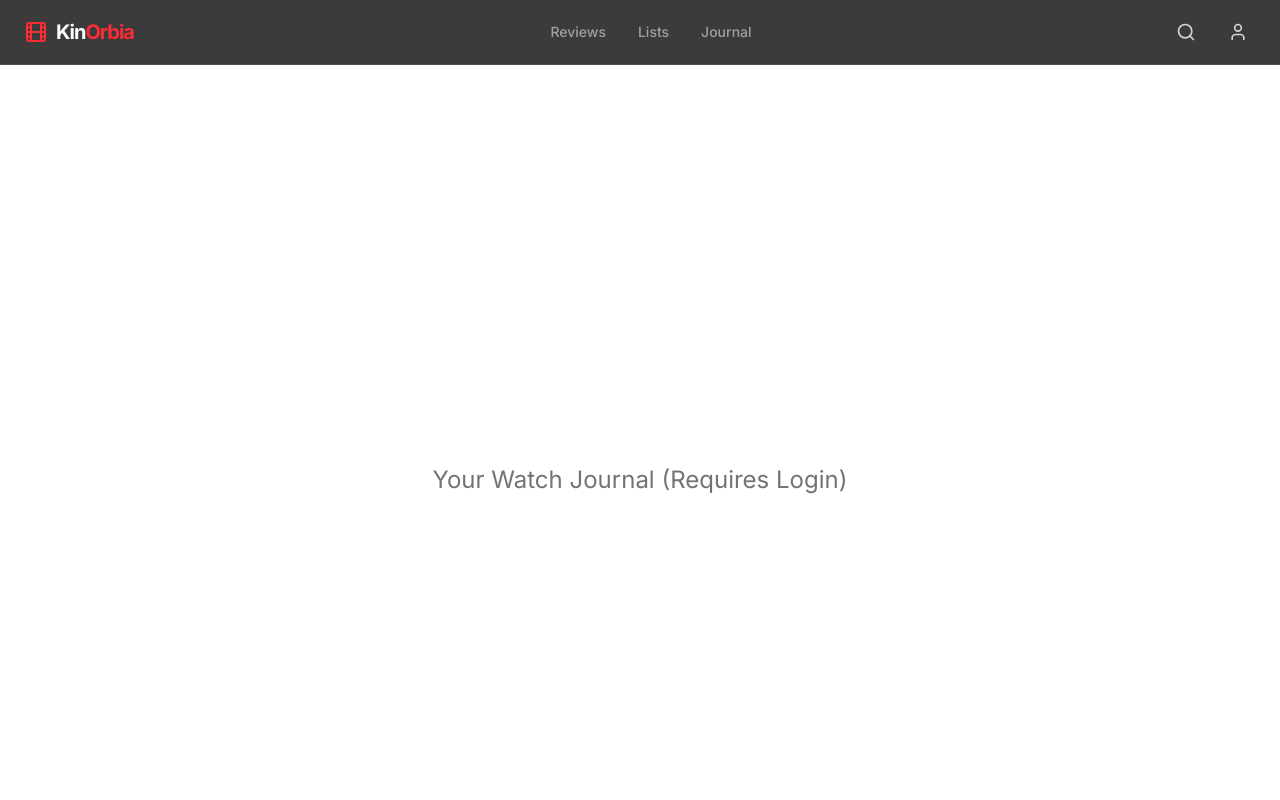
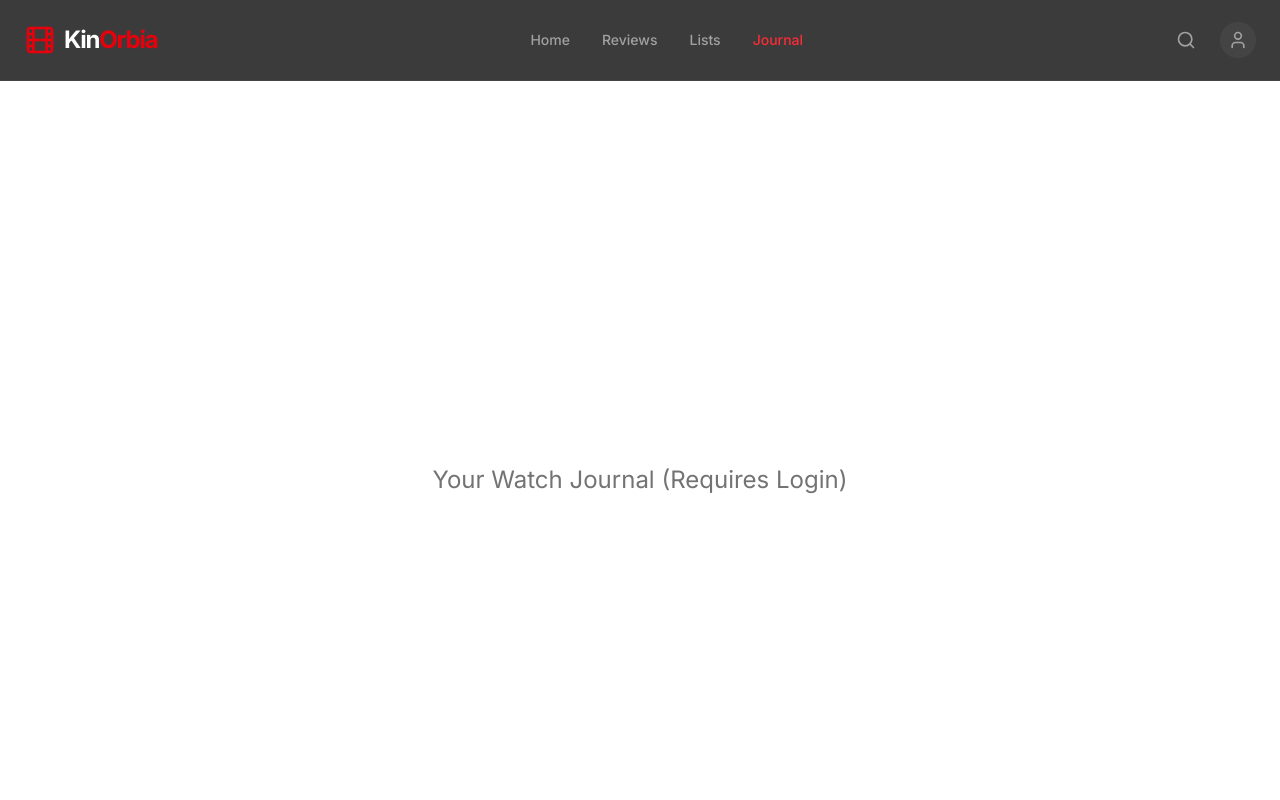
Before and after one commit to priyanshutryingtocode/kinorbia, a Next.js app: page /journal in a window 1280 px wide. Shown: the top 800 px of the page. Built offline with nearby package versions, Linux system fonts and the light colour scheme; no server answers.

Commit message:
navbar profile logo

```diff
--- a/app/login/page.tsx
+++ b/app/login/page.tsx
@@ -1,5 +1,8 @@
+"use client";
+
 import Link from "next/link";
 import { Film, Mail, Lock, Chrome } from "lucide-react";
+import { signIn } from "next-auth/react"; // Import the Auth hook
 
 export default function LoginPage() {
   return (
@@ -36,8 +39,11 @@ export default function LoginPage() {
           {/* Login Form Stack */}
           <div className="w-full max-w-xs space-y-4">
 
-            {/* Google Login Button (Visual placeholder for now) */}
-            <button className="w-full flex items-center justify-center gap-3 bg-white/10 hover:bg-white/20 border border-white/10 rounded-lg py-3 px-4 transition-all group">
+            {/* Google Login Button (With Logic Added) */}
+            <button
+              onClick={() => signIn("google", { callbackUrl: "/" })}
+              className="w-full flex items-center justify-center gap-3 bg-white/10 hover:bg-white/20 border border-white/10 rounded-lg py-3 px-4 transition-all group"
+            >
               <Chrome className="w-5 h-5 text-neutral-300 group-hover:text-red-400 transition" />
               <span className="text-sm font-medium">Continue with Google</span>
             </button>
--- a/app/signup/page.tsx
+++ b/app/signup/page.tsx
@@ -76,7 +76,7 @@ export default function SignupPage() {
           <p className="text-white mb-6 text-sm font-bold uppercase tracking-widest">Join the Orbit</p>
 
           <button
-            onClick={() => signIn("google")}
+            onClick={() => signIn("google", { callbackUrl: "/" })}
             type="button"
             className="w-full flex items-center justify-center gap-3 bg-neutral-900/50 hover:bg-neutral-800 border border-white/10 rounded-xl py-3 px-4 transition-all group backdrop-blur-md"
           >
--- a/components/Navbar.tsx
+++ b/components/Navbar.tsx
@@ -1,73 +1,104 @@
-"use client"; // <--- Crucial: Makes this interactive
+"use client";
 
 import Link from "next/link";
-import { Film, Search, User, Menu, X } from "lucide-react";
-import { useState } from "react";
-import { useRouter } from "next/navigation";
+import { Film, Search, User, LogOut } from "lucide-react";
+import { usePathname } from "next/navigation";
+import { useSession, signOut } from "next-auth/react";
 
 export default function Navbar() {
-  const [isSearchOpen, setIsSearchOpen] = useState(false);
-  const [query, setQuery] = useState("");
-  const router = useRouter();
+  const pathname = usePathname();
+  const { data: session, status } = useSession();
 
-  const handleSearch = (e: React.FormEvent) => {
-    e.preventDefault();
-    if (query.trim()) {
-      router.push(`/search?q=${query}`);
-      setIsSearchOpen(false); // Close bar after search
-    }
-  };
+  const isActive = (path: string) => pathname === path;
 
   return (
-    <nav className="fixed top-0 w-full z-50 border-b border-white/10 bg-neutral-950/80 backdrop-blur-md">
-      <div className="max-w-7xl mx-auto px-6 h-16 flex items-center justify-between">
+    <nav className="fixed top-0 left-0 right-0 z-50 bg-neutral-950/80 backdrop-blur-md border-b border-white/5">
+      <div className="max-w-7xl mx-auto px-6 h-20 flex items-center justify-between">
 
-        {/* 1. Logo */}
+        {/* === Logo === */}
         <Link href="/" className="flex items-center gap-2 group">
-          <Film className="w-6 h-6 text-red-500 group-hover:rotate-12 transition-transform" />
-          <span className="text-xl font-bold tracking-tighter text-white">
-            Kin<span className="text-red-500">Orbia</span>
+          <Film className="w-8 h-8 text-red-600 transition-transform group-hover:rotate-12" />
+          <span className="text-2xl font-bold tracking-tighter text-white">
+            Kin<span className="text-red-600">Orbia</span>
           </span>
         </Link>
 
-        {/* 2. Desktop Links */}
-        <div className="hidden md:flex items-center gap-8 text-sm font-medium text-neutral-400">
-          <Link href="/reviews" className="hover:text-white transition-colors">Reviews</Link>
-          <Link href="/lists" className="hover:text-white transition-colors">Lists</Link>
-          <Link href="/journal" className="hover:text-white transition-colors">Journal</Link>
+        {/* === Desktop Links === */}
+        <div className="hidden md:flex items-center gap-8">
+          {[
+            { name: "Home", href: "/" },
+            { name: "Reviews", href: "/reviews" },
+            { name: "Lists", href: "/lists" },
+            { name: "Journal", href: "/journal" },
+          ].map((link) => (
+            <Link
+              key={link.name}
+              href={link.href}
+              className={`text-sm font-medium transition-colors ${
+                isActive(link.href) ? "text-red-500" : "text-neutral-400 hover:text-white"
+              }`}
+            >
+              {link.name}
+            </Link>
+          ))}
         </div>
 
-        {/* 3. Search & Actions */}
-        <div className="flex items-center gap-4">
+        {/* === Right Section === */}
+        <div className="flex items-center gap-6">
+          <Link href="/search" className="text-neutral-400 hover:text-white transition">
+            <Search className="w-5 h-5" />
+          </Link>
 
-          {/* Animated Search Bar */}
-          {isSearchOpen ? (
-            <form onSubmit={handleSearch} className="flex items-center bg-neutral-800 rounded-full px-3 py-1">
-              <input
-                type="text"
-                placeholder="Search film..."
-                className="bg-transparent border-none focus:outline-none text-sm text-white w-32 md:w-48"
-                value={query}
-                onChange={(e) => setQuery(e.target.value)}
-                autoFocus
+          {/* === AUTH LOGIC START === */}
+          {status === "loading" ? (
+             // 1. Loading Skeleton (Pulse effect while checking session)
+             <div className="w-9 h-9 rounded-full bg-neutral-800 animate-pulse border border-white/5"></div>
+          ) : session?.user ? (
+            // 2. LOGGED IN: Show Profile Picture with Dropdown
+            <div className="relative group cursor-pointer h-9 flex items-center">
+
+              {/* User Avatar */}
+              <img
+                src={session.user.image || "/default-avatar.png"}
+                alt="Profile"
+                className="w-9 h-9 rounded-full border border-white/10 group-hover:border-red-500 transition-all object-cover"
               />
-              <button type="button" onClick={() => setIsSearchOpen(false)}>
-                <X className="w-4 h-4 text-neutral-400 hover:text-white" />
-              </button>
-            </form>
+
+              {/* Dropdown Menu Wrapper (The Invisible Bridge) */}
+              {/* 'pt-3' creates safe space so the mouse doesn't lose focus */}
+              <div className="absolute right-0 top-full pt-3 w-56 hidden group-hover:block">
+
+                {/* The Actual Menu Card */}
+                <div className="bg-neutral-900 border border-white/10 rounded-xl shadow-2xl shadow-black overflow-hidden ring-1 ring-white/5">
+
+                  {/* User Info Header */}
+                  <div className="px-4 py-3 border-b border-white/5 bg-white/5">
+                    <p className="text-sm text-white font-medium truncate">{session.user.name}</p>
+                    <p className="text-xs text-neutral-400 truncate">{session.user.email}</p>
+                  </div>
+
+                  {/* Menu Items */}
+                  <div className="py-1">
+                    <button
+                      onClick={() => signOut({ callbackUrl: "/" })}
+                      className="w-full text-left px-4 py-3 text-sm text-red-400 hover:bg-red-500/10 hover:text-red-300 transition flex items-center gap-2"
+                    >
+                      <LogOut className="w-4 h-4" />
+                      Sign Out
+                    </button>
+                  </div>
+                </div>
+              </div>
+
+            </div>
           ) : (
-            <button
-              onClick={() => setIsSearchOpen(true)}
-              className="p-2 hover:bg-white/10 rounded-full transition"
-            >
-              <Search className="w-5 h-5 text-neutral-300" />
-            </button>
+            // 3. NOT LOGGED IN: Show Login Icon
+            <Link href="/login" className="p-2 bg-white/5 rounded-full text-neutral-400 hover:text-white hover:bg-white/10 transition group">
+              <User className="w-5 h-5 group-hover:scale-110 transition-transform" />
+            </Link>
           )}
+          {/* === AUTH LOGIC END === */}
 
-          {/* Login Button */}
-          <Link href="/login" className="p-2 hover:bg-white/10 rounded-full transition">
-            <User className="w-5 h-5 text-neutral-300" />
-          </Link>
         </div>
       </div>
     </nav>
```
